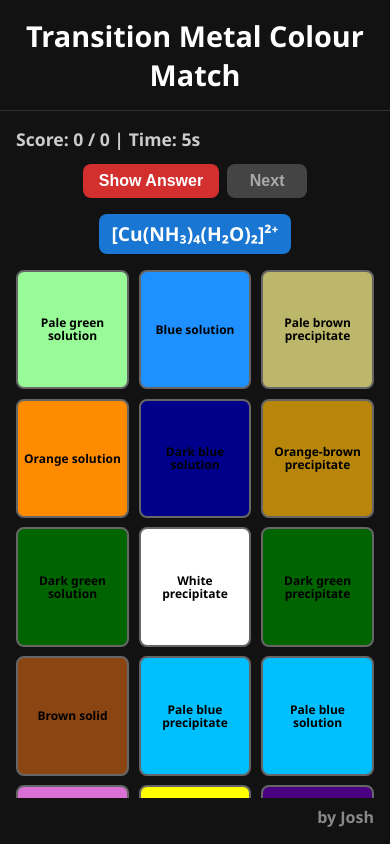
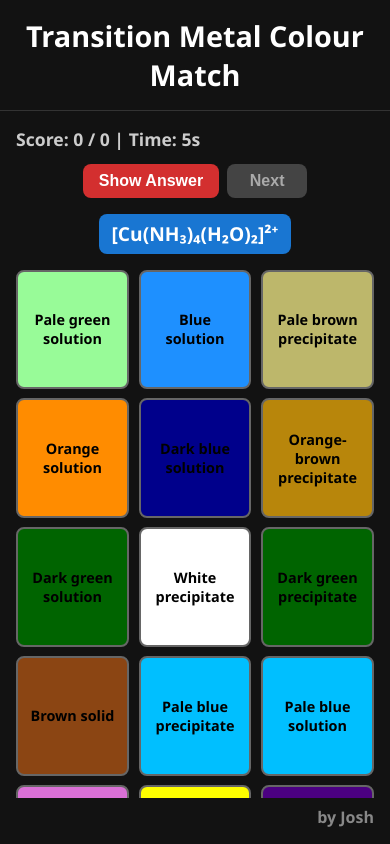
Before and after one commit to JoshV7/Transition-Metals, a plain HTML site: page index.html in a window 390 px wide. Drawn offline with Linux system fonts and the light colour scheme.

```diff
--- a/index.html
+++ b/index.html
@@ -193,13 +193,24 @@
     gap: 0.6rem;
   }
   .dropzone {
-    font-size: 0.75rem;
-    padding: 0.5rem 0.3rem;
-    word-wrap: break-word;
-    overflow-wrap: break-word;
-    white-space: normal;
-    line-height: 1.1;
-  }
+  aspect-ratio: 1 / 1;
+  border-radius: 8px;
+  padding: 0.7rem 0.5rem;
+  text-align: center;
+  font-weight: 600;
+  color: black;
+  border: 2px solid #666;
+  user-select: none;
+  display: flex;
+  align-items: center;
+  justify-content: center;
+  font-size: 0.9rem;
+  transition: transform 0.2s ease, box-shadow 0.2s ease, border-color 0.2s ease;
+  cursor: pointer;
+  background-color: #888;
+  white-space: normal;
+  word-wrap: break-word;
+}
 }
 
 </style>
```
